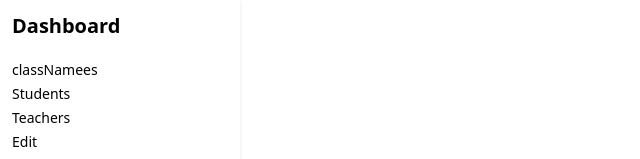
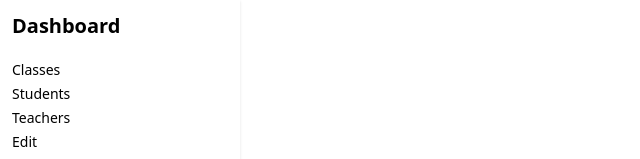
Before and after one commit to bluzeey/school-management, a Next.js app: page /dashboard in a window 1280 px wide. Shown: the top 159 px of the page, without its empty margins (0-640 px from the left). Built offline with nearby package versions, Linux system fonts and the light colour scheme.

Commit message:
Update Sidebar.jsx

```diff
--- a/components/Sidebar.jsx
+++ b/components/Sidebar.jsx
@@ -13,10 +13,10 @@ export default function Sidebar({user}) {
                         <ul className="pt-2 pb-4 space-y-1 text-sm">
                             <li className="rounded-sm">
                                 <Link
-                                    href="/dashboard/classNamees"
+                                    href="/dashboard/classes"
                                     className="flex items-center p-2 space-x-3 rounded-md"
                                 >
-                                    <span>classNamees</span>
+                                    <span>Classes</span>
                                 </Link>
                             </li>
                             <li className="rounded-sm">
```
